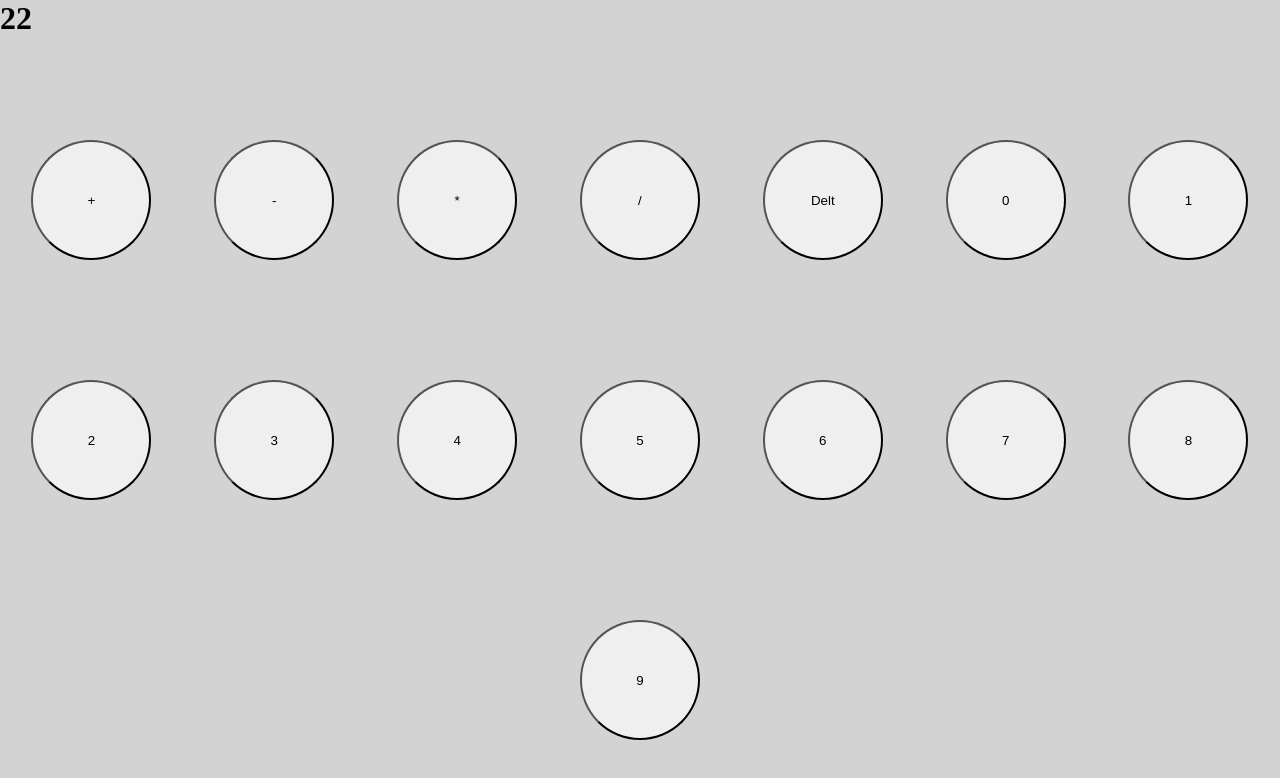
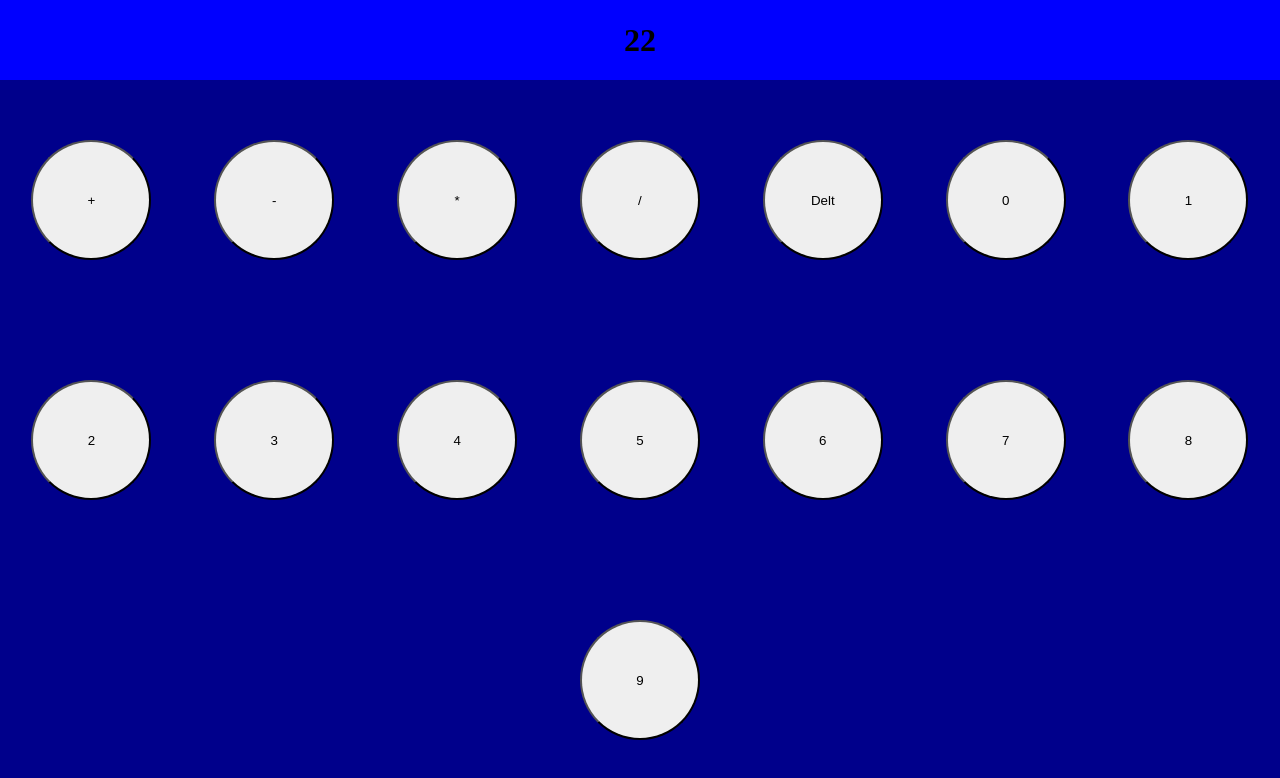
Before and after one commit to RodrigoVieiraFrancoJunior/AprendizesDigitais, a plain HTML site: page aula 5/calculadora.html in a window 1280 px wide. Drawn offline with Linux system fonts and the light colour scheme.

Commit message:
Alterações da aula 5

```diff
--- a/aula 5/estilo.css
+++ b/aula 5/estilo.css
@@ -6,13 +6,18 @@
 body{
     width: 100vw;
     height: 100vh;
-    background-color: lightgrey;
+    background-color:darkblue;
 }
 header{
     width: 100%;
     height: 10%;
-
-
+    display: flex;
+    justify-content: center;
+    align-items: center;
+    background-color: blue
+}
+h1{
+    color: black;
 }
 section{
     width: 100%;
```
